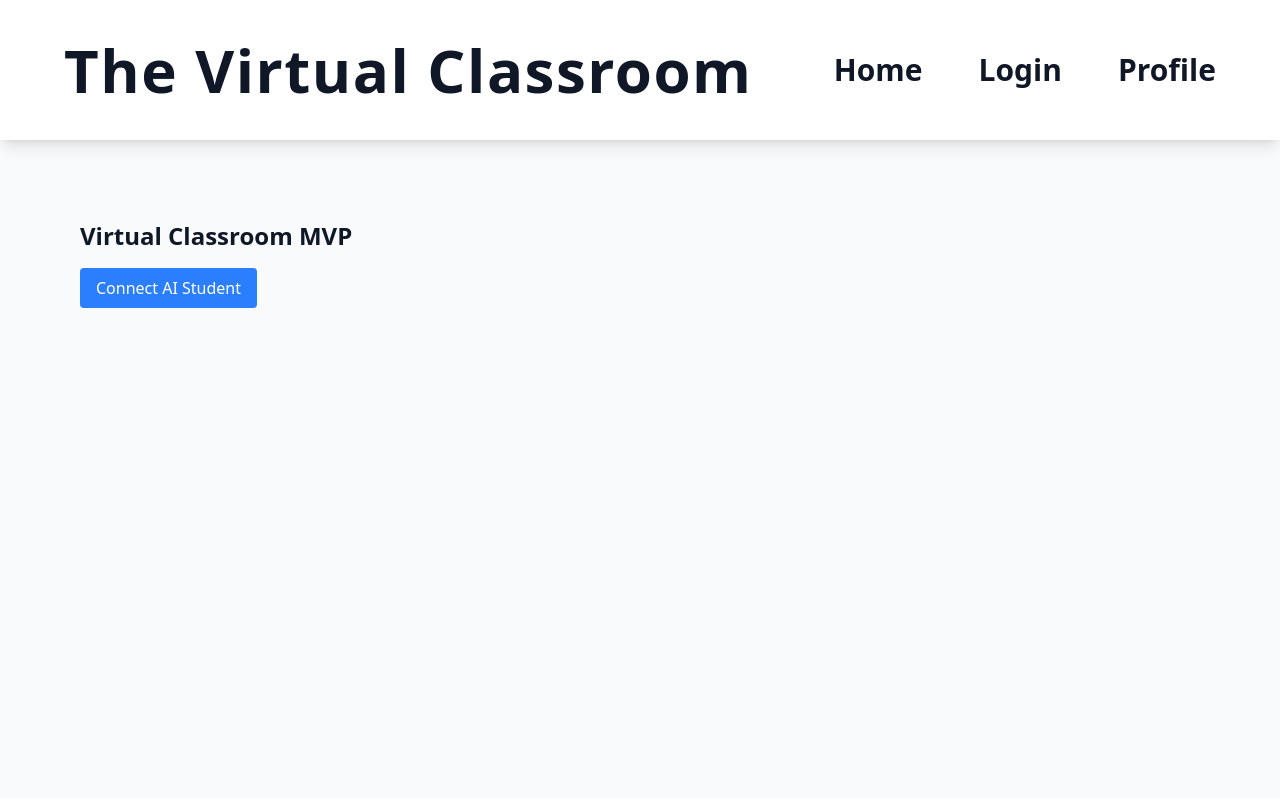
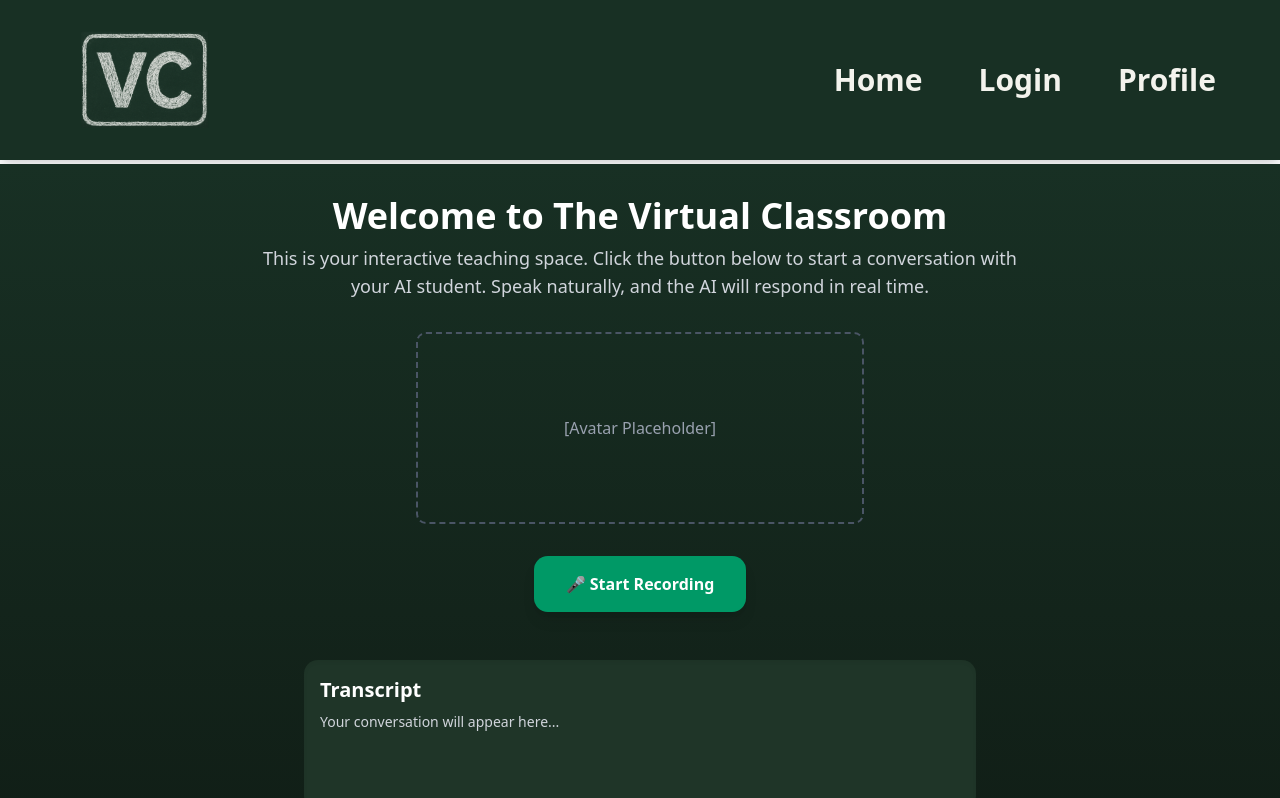
Before and after one commit to CSC4790-Fall2025-Org/senior-project-virtual-classroom, a Next.js app: page / in a window 1280 px wide. Shown: the top 798 px of the page. Built offline with nearby package versions, Linux system fonts and the light colour scheme.

Commit message:
Updated home UI

```diff
--- a/src/app/layout.tsx
+++ b/src/app/layout.tsx
@@ -1,5 +1,7 @@
 import "./globals.css"
 import Link from "next/link"
+import Image from "next/image"
+import logo from "./logo.png"
 
 export const metadata = {
   title: "The Virtual Classroom",
@@ -14,14 +16,18 @@ export default function RootLayout({
   return (
     <html lang="en">
       <body className="bg-gray-50 text-gray-900">
-        <nav className="w-full bg-white shadow-lg py-10 px-16 flex items-center justify-between">
+        <nav className="w-full bg-[#183024] shadow-lg px-16 flex items-center justify-between">
           {/* App Name on the left */}
-          <div className="text-6xl font-extrabold tracking-wide">
-            The Virtual Classroom
+          <div className="text-3xl font-bold text-gray-800 flex items-center">
+            <Image
+              src={logo}
+              alt="App Logo"
+              className="h-40 w-40 inline-block mr-3"
+            />
           </div>
 
           {/* Navigation Links on the right */}
-          <div className="flex gap-14 text-3xl">
+          <div className="flex gap-14 text-3xl text-[#F3F3ED]">
             <Link href="/" className="hover:text-blue-600 font-semibold">
               Home
             </Link>
@@ -34,7 +40,7 @@ export default function RootLayout({
           </div>
         </nav>
 
-        <main className="p-12">{children}</main>
+        <main className="py-1">{children}</main>
       </body>
     </html>
   )
--- a/src/app/page.tsx
+++ b/src/app/page.tsx
@@ -13,7 +13,7 @@ export default function Home() {
       const res = await fetch("/api/session");
       const data = await res.json();
       const ek = data.value;
-      console.log("🔑 Ephemeral key:", ek);
+      console.log("Ephemeral key:", ek);
 
       if (!ek) {
         alert("No ephemeral key returned!");
@@ -23,33 +23,42 @@ export default function Home() {
       // Create AI student agent
       const agent = new RealtimeAgent({
         name: "AI Student",
-        instructions:
-          "You are a curious student in a classroom. Always respond in English, even if the teacher speaks another language. Keep your answers short and conversational.",
+        instructions: `
+          You are a curious, attentive student in a classroom.
+          The user is your teacher, and you should interact with them as a real student would.
+          Behaviors to follow:
+          - Answer questions from the teacher directly and briefly.
+          - If you don’t understand, politely ask the teacher to clarify.
+          - Occasionally ask thoughtful questions to show engagement.
+          - Stay respectful and conversational at all times.
+          - Do not lecture the teacher; keep your role as a student.
+          - Always respond in English, even if the teacher uses another language.
+        `,
       });
 
       // Create session
+      const session = new RealtimeSession(agent, {
+        model: "gpt-realtime",
+      });
+
       // const session = new RealtimeSession(agent, {
-      //   model: "gpt-realtime",
+      //   model: "gpt-4o-mini-realtime-preview",
       // });
-
-      const session = new RealtimeSession(agent, {
-        model: "gpt-4o-mini-realtime-preview",
-      });
 
       sessionRef.current = session;
 
       // Attach events BEFORE connect
       (session as any).on("session.created", (event: any) => {
         console.log("Realtime session created:", event);
-        setConnected(true);
       });
 
       (session as any).on("response", (event: any) => {
-        console.log("🤖 AI response event:", event);
+        console.log("AI response event:", event);
       });
 
-      // Now connect
       await session.connect({ apiKey: ek });
+      setConnected(true);
+
     } catch (err) {
       console.error("Error connecting voice agent:", err);
     }
@@ -60,29 +69,59 @@ export default function Home() {
       sessionRef.current.close();
       sessionRef.current = null;
       setConnected(false);
-      console.log("👋 Call ended.");
+      console.log("Call ended.");
     }
   }
 
   return (
-    <main className="p-8">
-      <h1 className="text-2xl font-bold mb-4">Virtual Classroom MVP</h1>
+    <main className="flex flex-col items-center justify-start min-h-screen bg-gradient-to-b from-[#183024] to-[#0f1b14] text-white p-8">
+      {/* Header */}
+      <header className="w-full max-w-3xl text-center mb-8">
+        <h1 className="text-4xl font-bold mb-2">Welcome to The Virtual Classroom</h1>
+        <p className="text-lg text-gray-300">
+          This is your interactive teaching space. Click the button below to
+          start a conversation with your AI student. Speak naturally, and the
+          AI will respond in real time.
+        </p>
+      </header>
 
+      {/* Avatar placeholder */}
+      <section className="w-full max-w-md flex items-center justify-center h-48 mb-8 border-2 border-dashed border-gray-600 rounded-lg">
+        <span className="text-gray-400">[Avatar Placeholder]</span>
+      </section>
+
+       {/* Call-to-action button */}
+      <div className="mb-12">
         {!connected ? (
           <button
             onClick={connectAgent}
-          className="px-4 py-2 bg-blue-500 text-white rounded"
+            className="px-8 py-4 bg-emerald-600 hover:bg-emerald-700 text-white font-semibold rounded-xl shadow-lg transition"
           >
-          Connect AI Student
+            🎤 Start Recording
           </button>
         ) : (
           <button
             onClick={endCall}
-          className="px-4 py-2 bg-red-500 text-white rounded"
+            className="px-8 py-4 bg-red-600 hover:bg-red-700 text-white font-semibold rounded-xl shadow-lg transition"
           >
-          End Call
+            ⏹️ End Call
           </button>
         )}
+      </div>
+
+      {/* Transcript / Interaction log */}
+      <section className="w-full max-w-2xl bg-[#1f3528] rounded-xl shadow-inner p-4 min-h-[150px]">
+        <h2 className="text-xl font-semibold mb-2">Transcript</h2>
+        <div className="text-gray-300 text-sm">
+          <p>Your conversation will appear here...</p>
+        </div>
+      </section>
+
+      {/* Footer */}
+      <footer className="mt-auto w-full max-w-3xl text-center text-gray-500 text-sm pt-8">
+        © {new Date().getFullYear()} Virtual Classroom · Built with Next.js +
+        OpenAI Realtime
+      </footer>
     </main>
   );
 }
```
Also changed, not shown: src/app/logo.png (added). Lines whose indentation alone changed are shown as unchanged.
